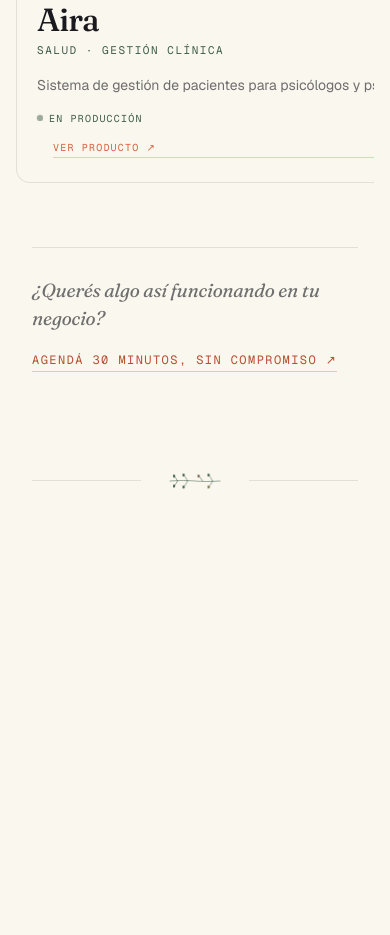
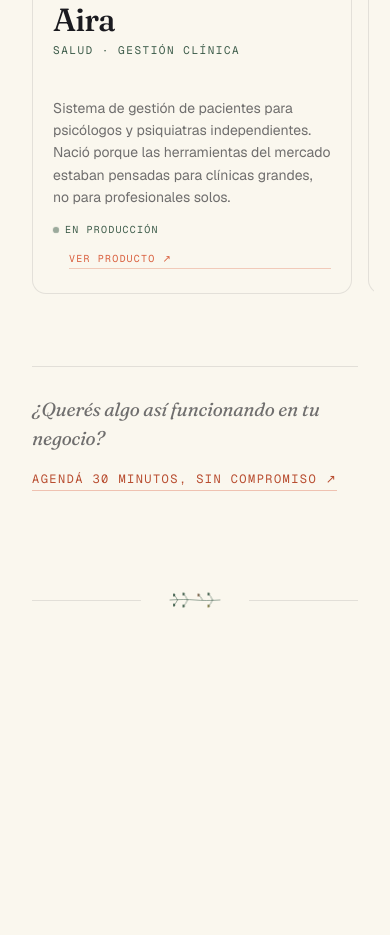
Before and after one commit to Memu007/ynera, a website: page public/index.html in a window 390 px wide. Shown: the part 2939-3874 px from the top of the page. Drawn offline with nearby package versions, Linux system fonts and the light colour scheme; animation ran at ten frames a second.

Commit message:
fix: refine horizontal scroll cards styling and snap alignment

```diff
--- a/public/index.html
+++ b/public/index.html
@@ -1923,38 +1923,48 @@
 }
 
 @media (max-width: 800px) {
-  /* Transformar grillas apiladas en Carruseles horizontales (Swipe) para ahorrar scroll vertical */
+  /* Carruseles horizontales mejorados (Scroll-snap nativo) */
   .products-grid, .values-grid, .voices-grid {
     display: flex !important;
     overflow-x: auto;
     scroll-snap-type: x mandatory;
     scroll-behavior: smooth;
     -webkit-overflow-scrolling: touch;
-    gap: 16px !important;
-    padding-bottom: 12px;
-    margin: 0 -20px; /* Compensa el padding de .wrap para que el scroll use toda la pantalla */
-    padding: 0 20px 16px 20px;
+    margin: 0 -20px;
+    padding: 0 20px 24px 20px; /* 24px bottom para sombras */
+    scroll-padding-left: 20px; /* Asegura que el snap deje el margen lateral */
+    -ms-overflow-style: none; scrollbar-width: none;
   }
+  .products-grid::-webkit-scrollbar, .values-grid::-webkit-scrollbar, .voices-grid::-webkit-scrollbar { display: none; }
+
   @media (max-width: 600px) {
     .products-grid, .values-grid, .voices-grid {
       margin: 0 -16px;
-      padding: 0 16px 16px 16px;
+      padding: 0 16px 24px 16px;
+      scroll-padding-left: 16px;
     }
   }
-  .products-grid::-webkit-scrollbar, .values-grid::-webkit-scrollbar, .voices-grid::-webkit-scrollbar {
-    display: none; /* Ocultar barra de scroll para un look de app nativa */
+
+  /* Específicos por diseño de cada grilla */
+  .products-grid { gap: 16px !important; }
+  .product-card {
+    min-width: 280px; width: 85vw; max-width: 320px;
+    min-height: auto !important; /* que el contenido mande */
+    scroll-snap-align: start; flex: 0 0 auto;
   }
-  .products-grid { -ms-overflow-style: none; scrollbar-width: none; }
-  .values-grid { -ms-overflow-style: none; scrollbar-width: none; }
-  .voices-grid { -ms-overflow-style: none; scrollbar-width: none; }
-
-  .product-card, .value-tile, .voice {
-    min-width: 85%; /* Deja asomar la siguiente tarjeta como pista (affordance) */
-    scroll-snap-align: center;
-    flex: 0 0 auto;
+
+  .voices-grid { gap: 0 !important; }
+  .voice {
+    min-width: 280px; width: 85vw; max-width: 320px;
+    scroll-snap-align: start; flex: 0 0 auto;
   }
-  /* En Testimonios (.voice) y Valores, quitar los bordes que servían para la grilla desktop */
   .voice + .voice { border-top: none !important; border-left: .5px solid var(--ink-10) !important; }
+
+  .values-grid { gap: 1px !important; } /* Mantiene la línea divisoria fina */
+  .value-tile {
+    min-width: 260px; width: 80vw; max-width: 300px;
+    scroll-snap-align: start; flex: 0 0 auto;
+  }
 }
 </style>
 <script type="application/ld+json">
```
